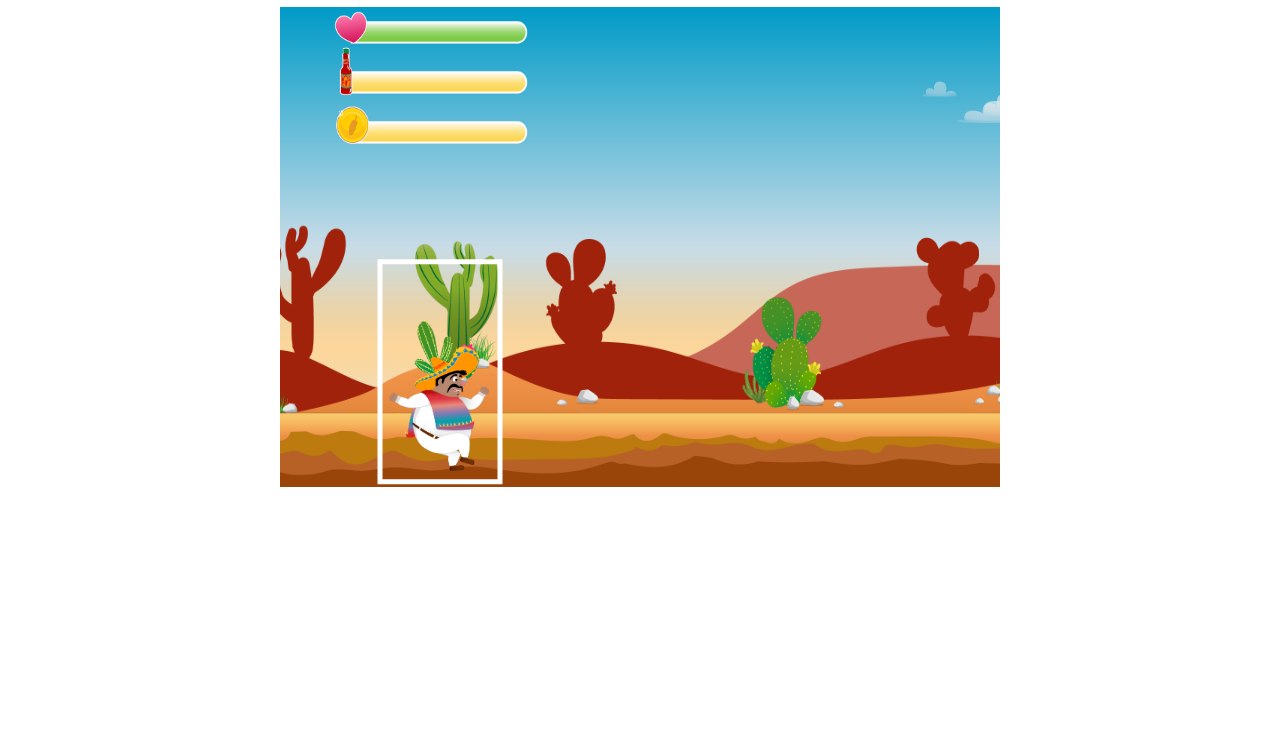
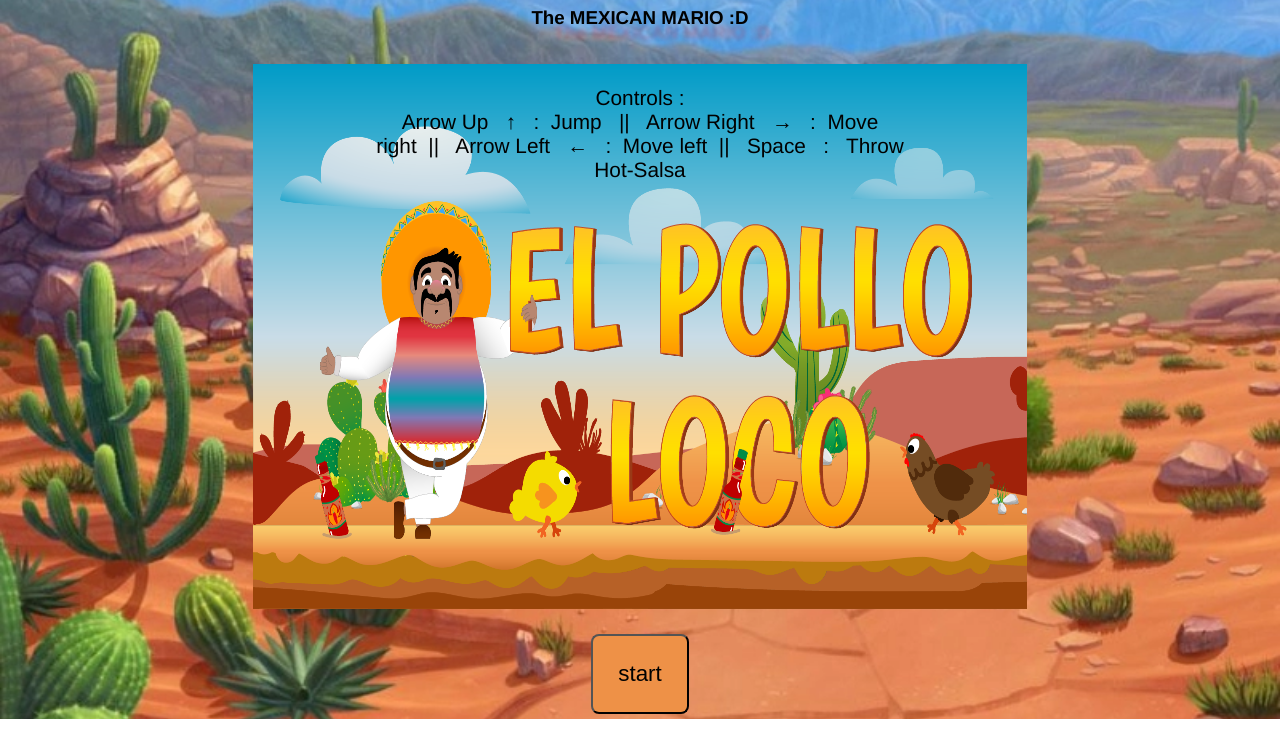
Before and after one commit to Nareg-B-94/El-Pollo-Locco, a plain HTML site: page index.html in a window 1280 px wide. Shown: the part 81-810 px from the top of the page. Drawn offline with Linux system fonts and the light colour scheme; animation ran at ten frames a second.

Commit message:
added startscreen and background

```diff
--- a/index.html
+++ b/index.html
@@ -28,8 +28,27 @@
     <script src="models/throwaleObject.class.js"></script>
     <link rel="shortcut icon" href="img/favIcon.png" type="image/x-icon" />
   </head>
-  <body onload="init()">
-    <h1>El Pollo Locco</h1>
-    <canvas id="canvas" width="720" height="480"></canvas>
+  <body>
+    <div class="mainDiv">
+      <h1>El Pollo Locco</h1>
+      <h3>The <b> MEXICAN MARIO :D </b></h3>
+      <div id="startPage" class="startPage">
+        <div class="explainDiv">
+          Controls :
+          <span>
+            Arrow Up &nbsp; &uarr; &nbsp; :&nbsp; Jump &nbsp; || &nbsp; Arrow
+            Right &nbsp; &rarr; &nbsp; :&nbsp; Move right&nbsp; || &nbsp; Arrow
+            Left &nbsp; &larr; &nbsp; :&nbsp; Move left&nbsp; || &nbsp; Space
+            &nbsp; : &nbsp; Throw Hot-Salsa</span
+          >
+        </div>
+        <img src="img/9_intro_outro_screens/start/startscreen_1.png" alt="" />
+        <button onclick="start(), init()">start</button>
+      </div>
+
+      <div id="canvasID" class="canvasDiv d-none">
+        <canvas id="canvas" width="720" height="480"></canvas>
+      </div>
+    </div>
   </body>
 </html>
--- a/js/game.js
+++ b/js/game.js
@@ -1,6 +1,12 @@
 let canvas;
 let world;
 let keyboard = new Keyboard();
+
+function start() {
+    document.getElementById('startPage').classList.add('d-none');
+
+    document.getElementById('canvasID').classList.remove('d-none');
+}
 
 function init() {
     canvas = document.getElementById('canvas');
--- a/level/level1.js
+++ b/level/level1.js
@@ -26,21 +26,21 @@ const level1 = new Level(
 
     [
         new Chicken(950),
-        new Chicken(1120),
+        // new Chicken(1120),
         new Chicken(1620),
         new Chicken(2000),
-        new Chicken(2400),
+        // new Chicken(2400),
         new Chicken(2700),
         new Chicken(2900),
-        new Chicken(2800),
+        // new Chicken(2800),
 
         new Chicken2(920),
         new Chicken2(1250),
-        new Chicken2(1950),
+        // new Chicken2(1950),
         new Chicken2(2320),
-        new Chicken2(2800),
+        // new Chicken2(2800),
         new Chicken2(2850),
-        new Chicken2(2800),
+        // new Chicken2(2800),
 
         new Endboss(0),
 
--- a/models/character.class.js
+++ b/models/character.class.js
@@ -4,8 +4,10 @@ class Character extends MovableObject {
     width = 120;
     y = 100;
     speed = 5;
-    offsetHeight = 100;
-    offsetWidth = 80;
+    offsetRight = 50;
+    offsetLeft = 50;
+    offsetTop = 100;
+    offsetBottom = 20;
 
 
     imagesAnimated = [
--- a/models/endboss.class.js
+++ b/models/endboss.class.js
@@ -3,6 +3,7 @@ class Endboss extends MovableObject {
     height = 450
     y = 35;
     width = 280;
+
     imagesAnimated = [
         'img/4_enemie_boss_chicken/1_walk/G1.png',
         'img/4_enemie_boss_chicken/1_walk/G2.png',
@@ -12,10 +13,11 @@ class Endboss extends MovableObject {
 
 
 
+
     constructor(x) {
         super().loadImage(this.imagesAnimated[0]);
         this.loadImages(this.imagesAnimated);
-        this.x = x + 4000;
+        this.x = x + 3700;
         this.animate();
     }
 
--- a/models/movableObject.class.js
+++ b/models/movableObject.class.js
@@ -8,7 +8,11 @@ class MovableObject extends DrawableObjects {
     coinsCollected = 0;
     salsaCollected = 0;
     coinsCollectedSound = new Audio('audio/collectCoins.mp3');
-    salsaCollectedSound = new Audio('audio/collectBottle.mp3')
+    salsaCollectedSound = new Audio('audio/collectBottle.mp3');
+    offsetRight = 0;
+    offsetLeft = 0;
+    offsetTop = 0;
+    offsetBottom = 0;
 
 
     applyGravity() {
@@ -32,8 +36,12 @@ class MovableObject extends DrawableObjects {
     }
 
     // colliding function
+    // isColliding(mo) {
+    //     return this.x + this.width > mo.x && this.y + this.height > mo.y && this.x < mo.x && this.y < mo.y + mo.height;
+    // }
     isColliding(mo) {
-        return this.x + this.offsetHeight > mo.x && this.y + this.offsetHeight > mo.y && this.x < mo.x && this.y < mo.y + mo.offsetHeight;
+        return this.x + this.width - this.offsetRight > mo.x + mo.offsetLeft &&
+        this.y + this.height - this.offsetBottom > mo.y + mo.offsetTop && this.x + this.offsetLeft < mo.x +mo.width - mo.offsetRight && this.y + this.offsetTop < mo.y + mo.height - mo.offsetBottom;
     }
 
     // taking damage
@@ -48,7 +56,7 @@ class MovableObject extends DrawableObjects {
     }
 
     // collecting Coins
-    collectCoins(){
+    collectCoins() {
         if (this.coinsCollected < 100) {
             this.coinsCollected += 20;
             this.coinsCollectedSound.play();
@@ -56,7 +64,7 @@ class MovableObject extends DrawableObjects {
 
     }
 
-    collectBottles(){
+    collectBottles() {
         if (this.salsaCollected < 100) {
             this.salsaCollected += 20;
             this.salsaCollectedSound.play();
--- a/models/world.class.js
+++ b/models/world.class.js
@@ -25,11 +25,11 @@ class World {
 
 
     audioMusic() {
+        this.gameMusic.play();
+        this.gameMusic.volume = 0.05;
+        // setTimeout(() => {
 
-        setTimeout(() => {
-            this.gameMusic.play();
-            this.gameMusic.volume = 0.2;
-        }, 2500);
+        // }, 2500);
 
 
     }
--- a/style.css
+++ b/style.css
@@ -1,11 +1,76 @@
-body {
-    display: flex;
-    justify-content: center;
-    flex-direction: column;
-    align-items: center;
+html {
+  font-family: "Franklin Gothic Medium", "Arial Narrow", Arial, sans-serif,
+    Helvetica, sans-serif;
 }
 
+body {
+  display: flex;
+  justify-content: center;
+  flex-direction: column;
+  align-items: center;
+  margin: 0;
+}
+h3 {
+    text-shadow: 22px 15px 4px rgba(255,0,0,0.25);
+}
 
 canvas {
-    background-color: black;
+  border-radius: 8px;
+  background-color: black;
 }
+
+.d-none {
+  display: none !important;
+}
+
+.mainDiv {
+  background-image: url(img/bg.webp);
+  background-repeat: no-repeat;
+  background-position: center;
+  background-size: cover;
+  height: 100%;
+  width: 100%;
+  display: flex;
+  justify-content: center;
+  align-items: center;
+  flex-direction: column;
+}
+
+.startPage {
+  position: relative;
+  display: flex;
+  justify-content: center;
+  align-items: center;
+  flex-direction: column;
+}
+
+.explainDiv {
+  margin-left: 200px;
+  margin-right: 200px;
+  padding: 20px;
+  display: flex;
+  flex-direction: column;
+  text-align: center;
+  font-size: 1.3em;
+  position: absolute;
+  top: 18px;
+}
+
+.startPage button {
+  cursor: pointer;
+  margin-top: 25px;
+  border-radius: 8px;
+  font-size: 1.4em;
+  padding: 25px;
+  background-color: rgb(238, 145, 71);
+}
+
+.startPage img {
+  width: 80%;
+  height: 80%;
+}
+
+.canvasDiv {
+position: absolute;
+
+}
```
Also changed, not shown: img/bg.jpg (added), img/bg.webp (added).
